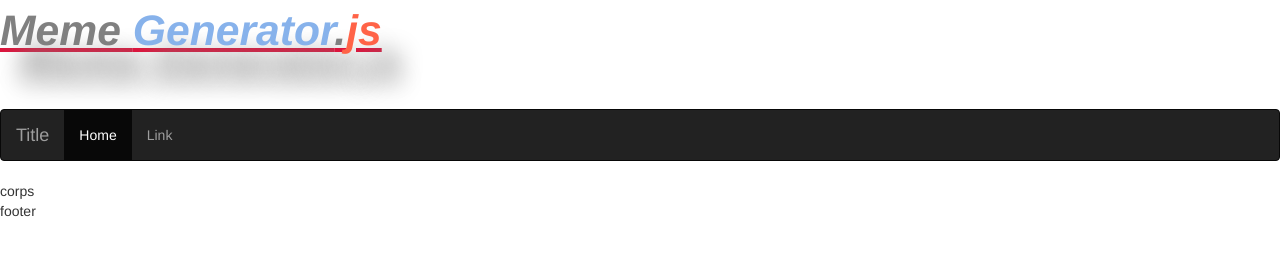
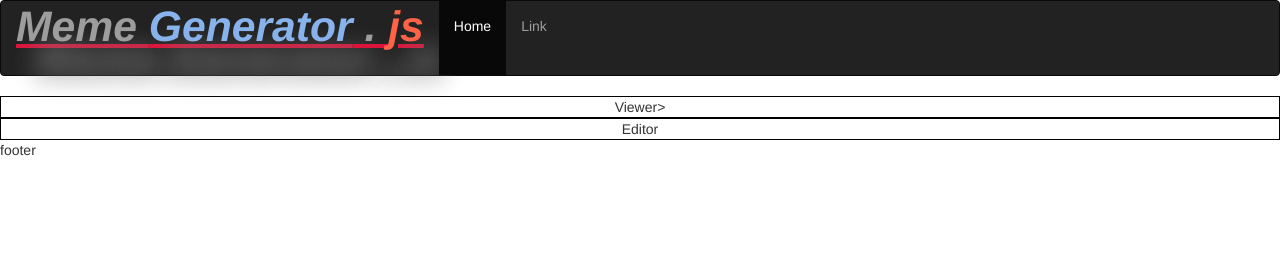
Before and after one commit to cam-tran/formation, a website: page index.html in a window 1280 px wide. Drawn offline with nearby package versions, Linux system fonts and the light colour scheme.

Commit message:
meme-creator

```diff
--- a/index.html
+++ b/index.html
@@ -4,11 +4,13 @@
         <meta charset="UTF-8">
         <meta name="viewport" content="width=device-width, initial-scale=1.0">
         <title>Document</title>
-        <link rel="stylesheet" href="/styles/styles.css">
 
         <!-- Latest compiled and minified CSS & JS -->
-        <link rel="stylesheet" media="screen" href="/node_modules/bootstrap/dist/css/bootstrap.css">
+        <link rel="stylesheet" media="screen"
+            href="/node_modules/bootstrap/dist/css/bootstrap.css">
         <script src="/node_modules/jquery/dist/jquery.js"></script>
+
+        <link rel="stylesheet" href="/styles/styles.css">
 
 
     </head>
@@ -16,13 +18,13 @@
 
         <div id="body">
             <header>
-                Meme <span style="font-style: italic;color:rgb(135, 178, 235)">Generator</span>.<span
-                    style="font-style: italic;color:tomato">js</span>
-            </header>
-            <div id="navbar">
+
 
                 <div class="navbar navbar-inverse">
-                    <a class="navbar-brand" href="#">Title</a>
+                    <a class="navbar-brand" href="#"> Meme
+                        <span style="font-style: italic;color:rgb(135, 178,
+                            235)">Generator</span> .
+                        <span style="font-style: italic;color:tomato">js</span></a>
                     <ul class="nav navbar-nav">
                         <li class="active">
                             <a href="#">Home</a>
@@ -33,10 +35,18 @@
                     </ul>
                 </div>
 
+            </header>
+
+            <div id="wrapper">
+                <div id= "meme-creator">
+                    <div id="meme-viewer">Viewer></div>
+                    <div id="meme-editor">Editor</div>
+                </div>
             </div>
-            <div id="wrapper">
-                corps
+
             </div>
+
+
             <footer>
                 footer
             </footer>
--- a/styles/styles.css
+++ b/styles/styles.css
@@ -1,13 +1,20 @@
 
-header{
+.navbar-brand{
     color: grey;
     font-size: 32pt;
     font-weight: 900;
     text-decoration: underline crimson;
     text-shadow: 20px 30px 25px grey;  /*ombre*/
     font-style: italic;
-    height: calc(32pt + 50pt);
+   }
+
+.navbar-nav, .navbar-nav url, .navbar-nav li, .navbar-nav a, .navbar-brand {
+    height: calc(22pt + 45px);
+}
 
 
+#meme-creator>*{
+    text-align: center;
+    border:1px solid black;
 
 }
```
